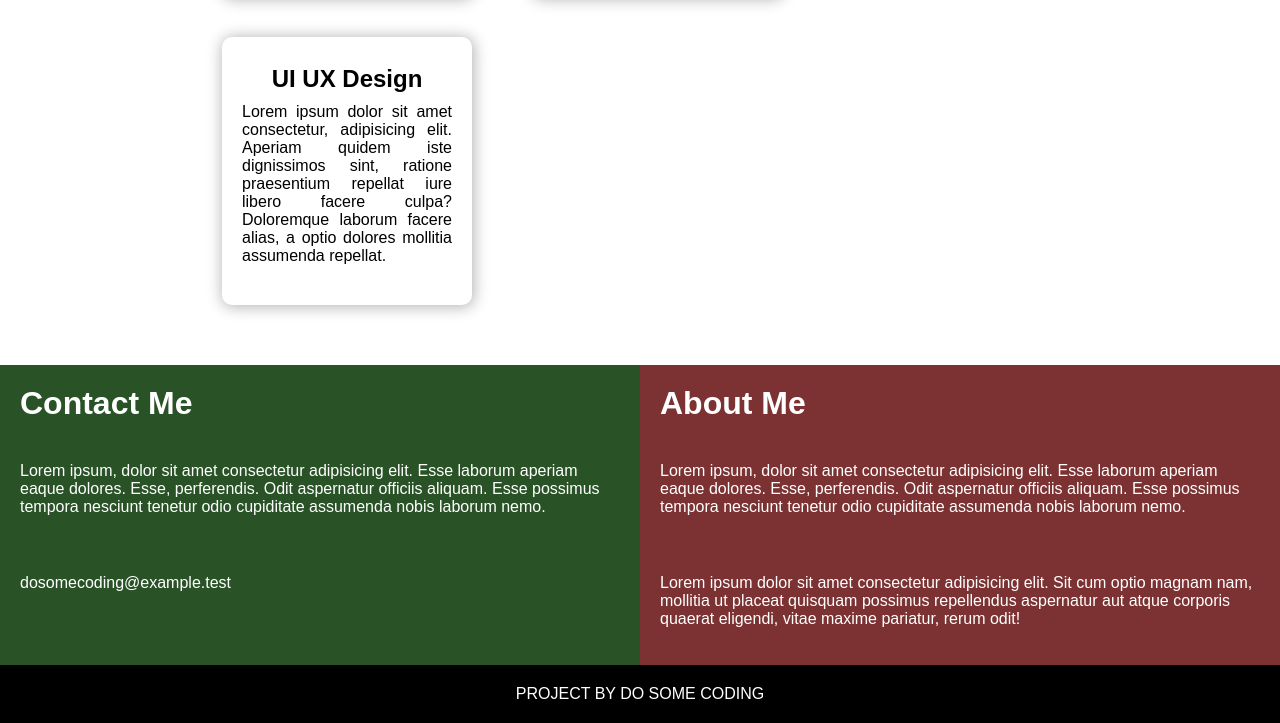
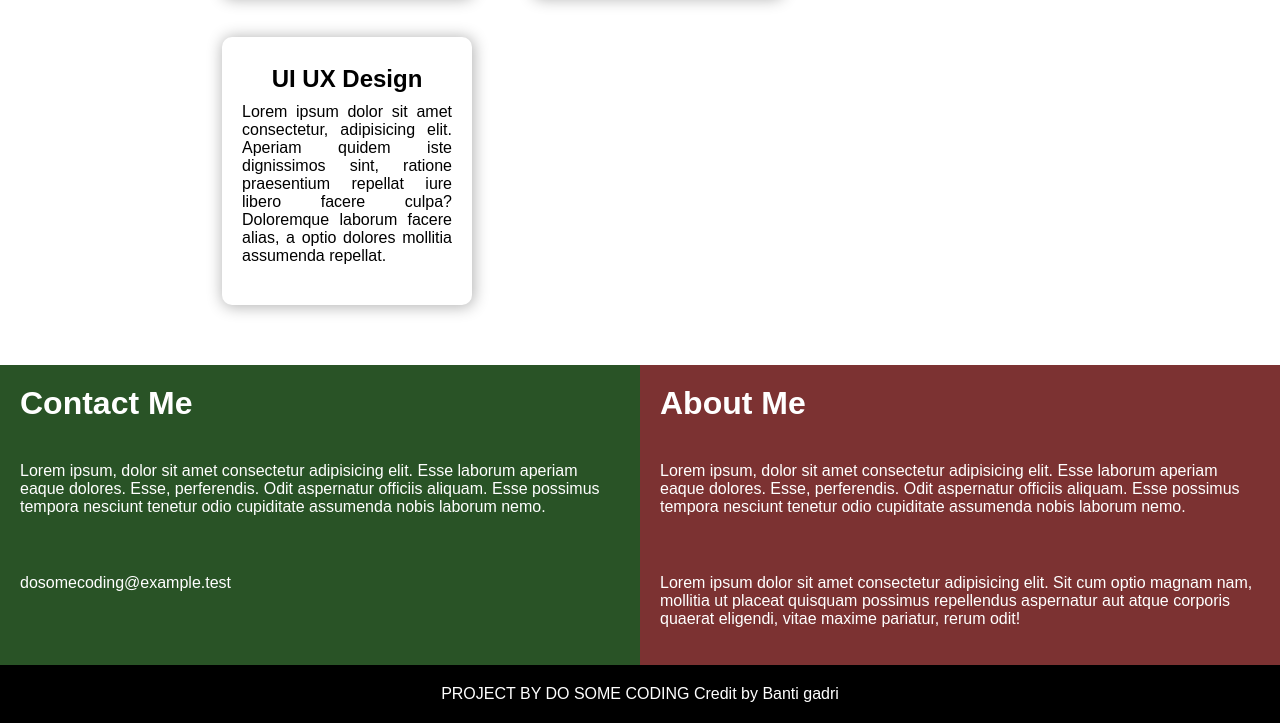
Before and after one commit to bantigadri/my-first-website, a plain HTML site: page index.html in a window 1280 px wide. Shown: the part 1021-1744 px from the top of the page. Drawn offline with Linux system fonts and the light colour scheme.

Commit message:
update index.html
update now

```diff
--- a/index.html
+++ b/index.html
@@ -58,7 +58,7 @@
 <div class="footer">
 <footer>
   <p>
-    PROJECT BY DO SOME CODING
+    PROJECT BY DO SOME CODING Credit by Banti gadri
   </p>
 </footer></div>
   </div>
```
